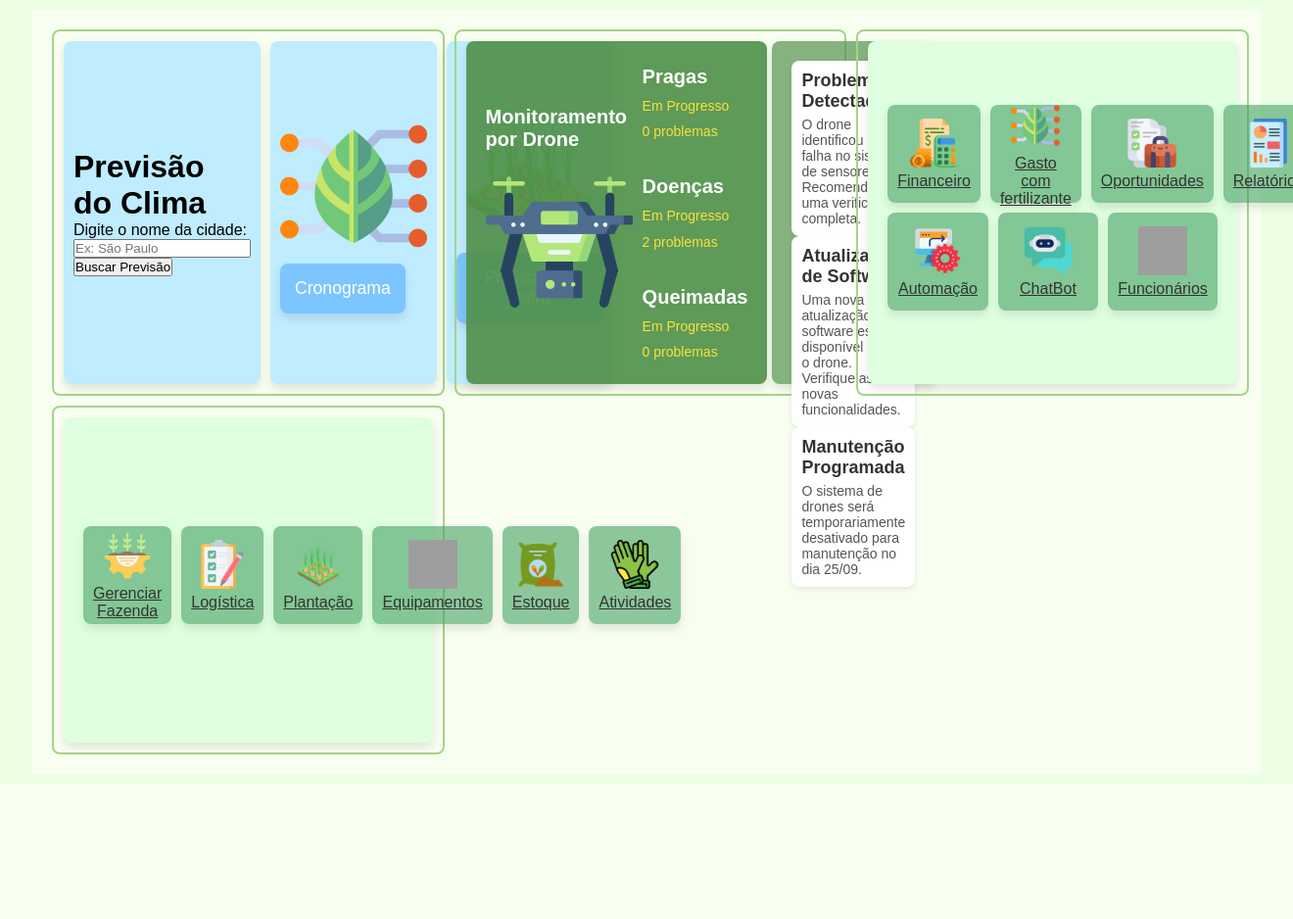
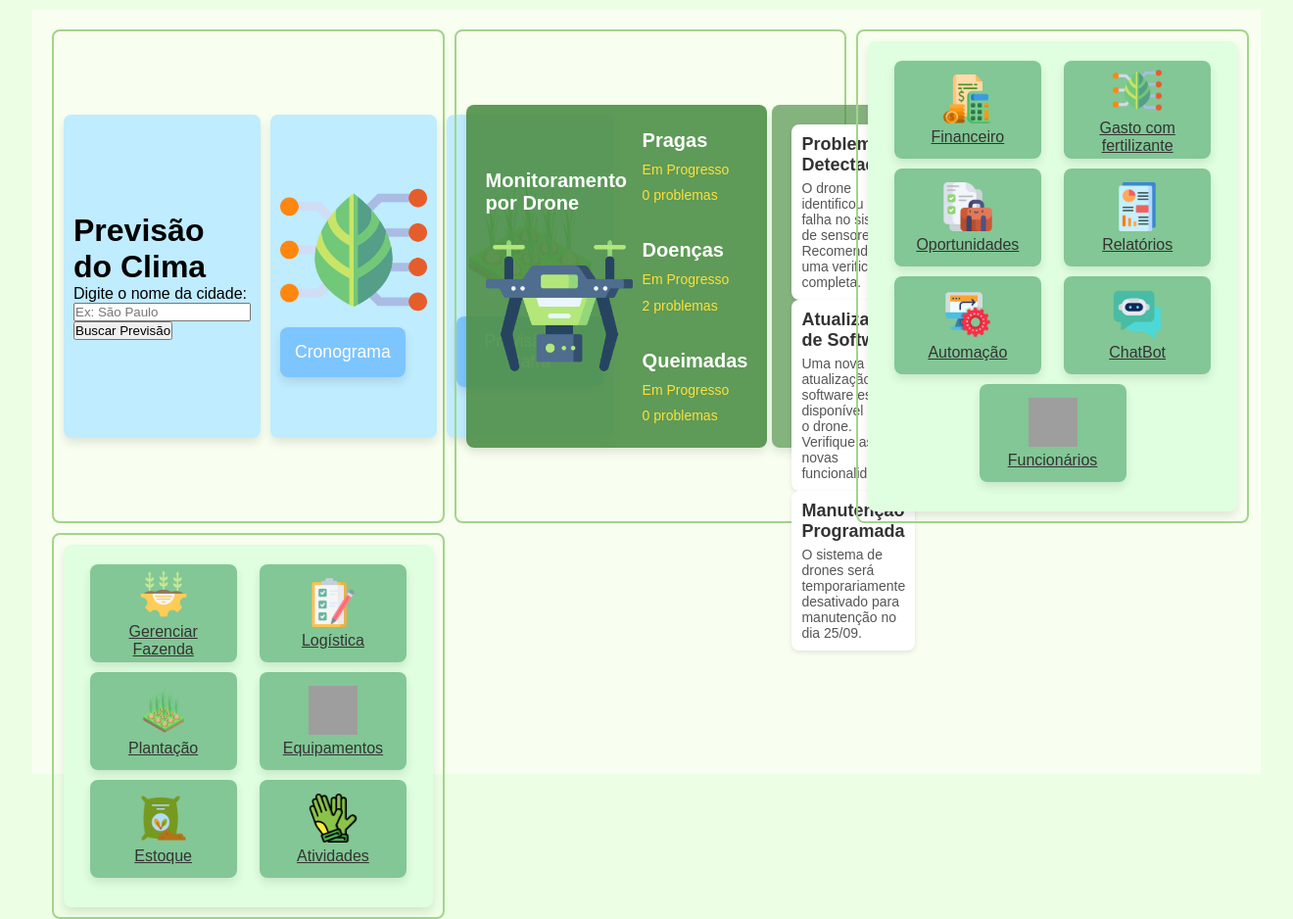
Before and after one commit to nathaliabraga/Plusoft_IAS, a Flask app: page /drone_ia in a window 1320 px wide; the page is wider, and only the part inside the window is pictured. Shown: that part at 98% size. Before the commit the page ends 770 px from the top of that part, so only its background shows below. Run offline with Flask 3, Linux system fonts and the light colour scheme; parts of the project's set-up code (start-up, migrations or seed data) failed here and were passed over; grey boxes are pictures that could not be loaded.

Commit message:
add no drone

```diff
--- a/IA/template/templates/drone_ia.html
+++ b/IA/template/templates/drone_ia.html
@@ -71,8 +71,9 @@
 
   .button-clima, .button-previsao-safra {
   background-color: rgb(191, 236, 255);
-      height: 350px;
-      width: 100%;
+  height: 330px; /* Ajuste da altura */
+  width: 95%; /* Ajuste da largura */
+  max-width: 280px; /* Definir um tamanho máximo para as caixas */
   border: none;
   border-radius: 8px;
   display: flex;
@@ -220,6 +221,7 @@
   gap: 10px;
   width: 100%;
   margin-bottom: 10px;
+  flex-wrap: wrap;  /* Torna a linha flexível para evitar corte */
   }
 
     .button-service {
```
Lines whose indentation alone changed are shown as unchanged.
